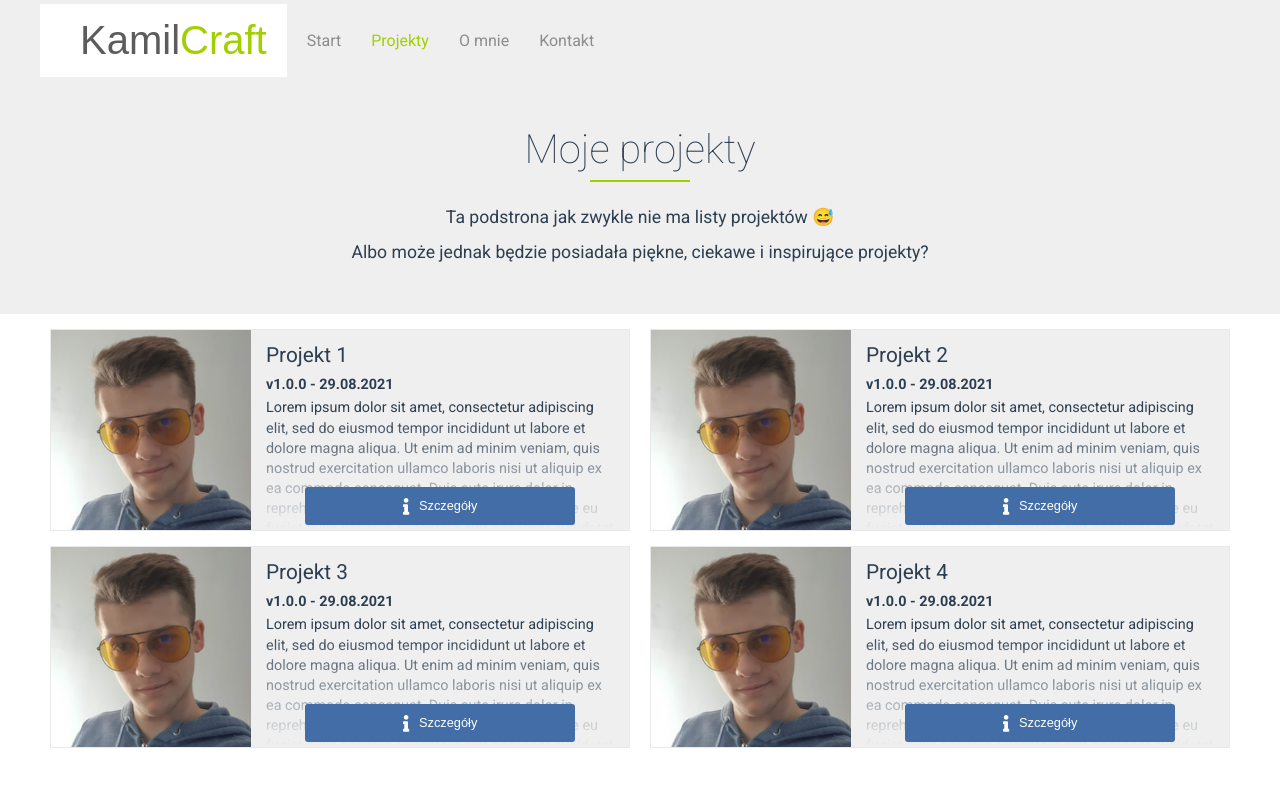
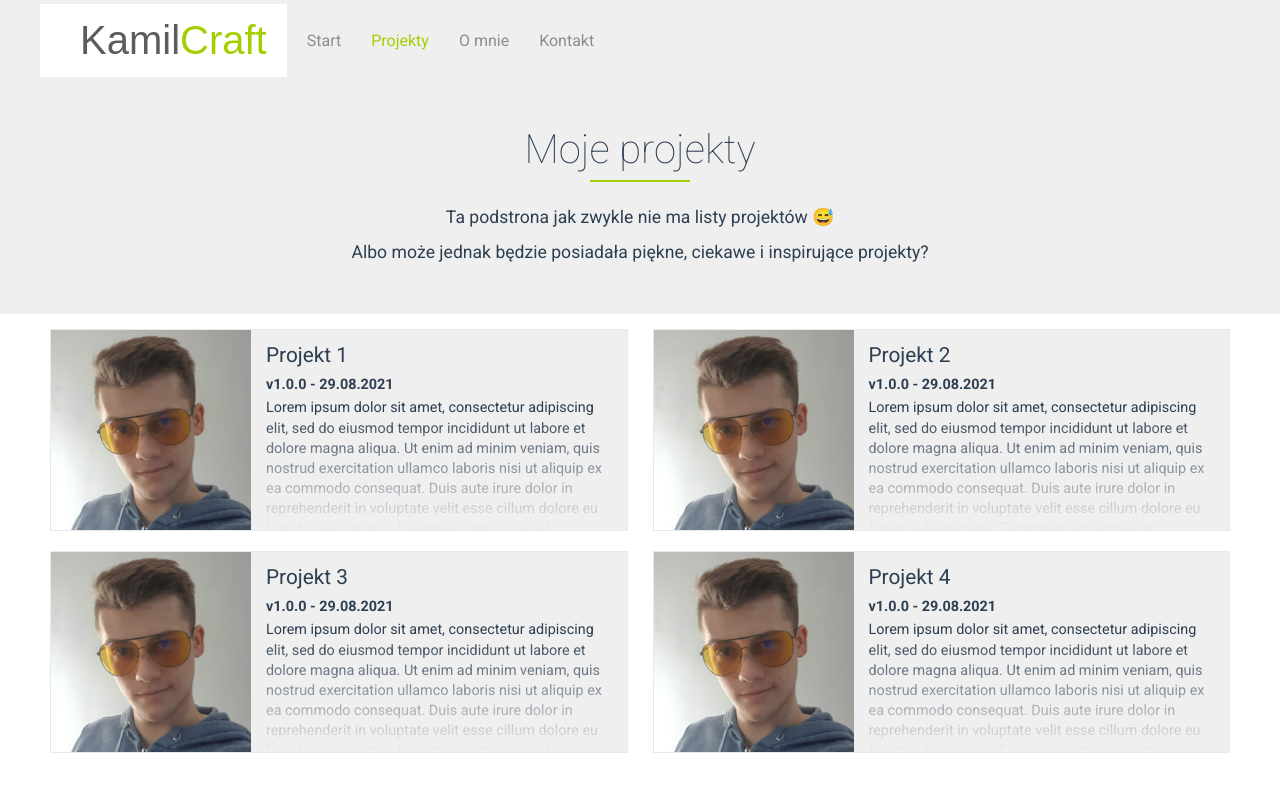
Before and after one commit to kamilniemczycki/kamilcraft.com, a Vue app: page /projects in a window 1280 px wide. Shown: the top 792 px of the page. Built offline with nearby package versions, Linux system fonts and the light colour scheme; a web font is replaced by a local one.

Commit message:
Repair project button

```diff
--- a/src/router/index.js
+++ b/src/router/index.js
@@ -15,7 +15,7 @@ const routes = [
     path: '/',
     name: 'Home',
     meta: {
-      title: 'Witam serdecznie 😊'
+      title: 'Witam! 😊'
     },
     component: Home
   },
--- a/src/views/Projects.vue
+++ b/src/views/Projects.vue
@@ -11,12 +11,12 @@
           <div class="description">
             <p>{{ project.short_description }}</p>
           </div>
+        </div>
         <div class="more-button">
           <base-btn has-icon
-                      icon="info"
+                    icon="eye"
                     is-reverse
-                      class="btn">Szczegóły</base-btn>
-          </div>
+                    class="btn">O projekcie</base-btn>
         </div>
       </div>
     </div>
@@ -29,11 +29,12 @@
   padding: 15px 10px;
   grid-template-columns: 1fr 1fr;
   grid-auto-rows: minmax(80px, auto);
-  column-gap: 20px;
-  row-gap: 15px;
+  column-gap: 25px;
+  row-gap: 20px;
 
   .project {
     display: grid;
+    position: relative;
     grid-template-areas: 'image content';
     background-color: #EFEFEF;
     border: 1px solid rgba(0, 0, 0, .025);
@@ -64,22 +65,6 @@
         padding: 5px 0;
       }
 
-      .more-button {
-        z-index: 6;
-        position: absolute;
-        left: 0;
-        bottom: 5px;
-        width: 100%;
-
-        .btn {
-          width: 100%;
-          min-width: unset;
-          max-width: 270px;
-          margin: 0 auto;
-          font-size: .8em;
-        }
-      }
-
       &::after {
         content: "";
         position: absolute;
@@ -96,6 +81,37 @@
     }
   }
 
+  @media screen and (min-width: 901px) {
+    .project {
+      .more-button {
+        display: flex;
+        justify-content: center;
+        align-items: center;
+        position: absolute;
+        left: 0;
+        top: 0;
+        width: 100%;
+        height: 100%;
+
+        .btn {
+          display: none;
+        }
+
+        &:hover {
+          background: rgba(0, 0, 0, .3);
+          .btn {
+            display: flex;
+            color: white;
+            border-style: none;
+            &:hover {
+              background-color: #385c8a;
+            }
+          }
+        }
+      }
+    }
+  }
+
   @media screen and (max-width: 900px) {
     .project {
       grid-template-areas: 'image' 'content';
@@ -108,16 +124,20 @@
       .project-content {
         height: auto;
         max-height: 250px;
+      }
 
       .more-button {
         display: block;
-          bottom: 0;
-          width: 100%;
-
+        position: unset;
+        margin-top: 8px;
+        height: auto;
+        left: unset;
+        top: unset;
         .btn {
+          display: flex;
           width: 100%;
           border-radius: 0;
-          }
+          border-style: solid;
         }
       }
     }
```
Lines whose indentation alone changed are shown as unchanged.
